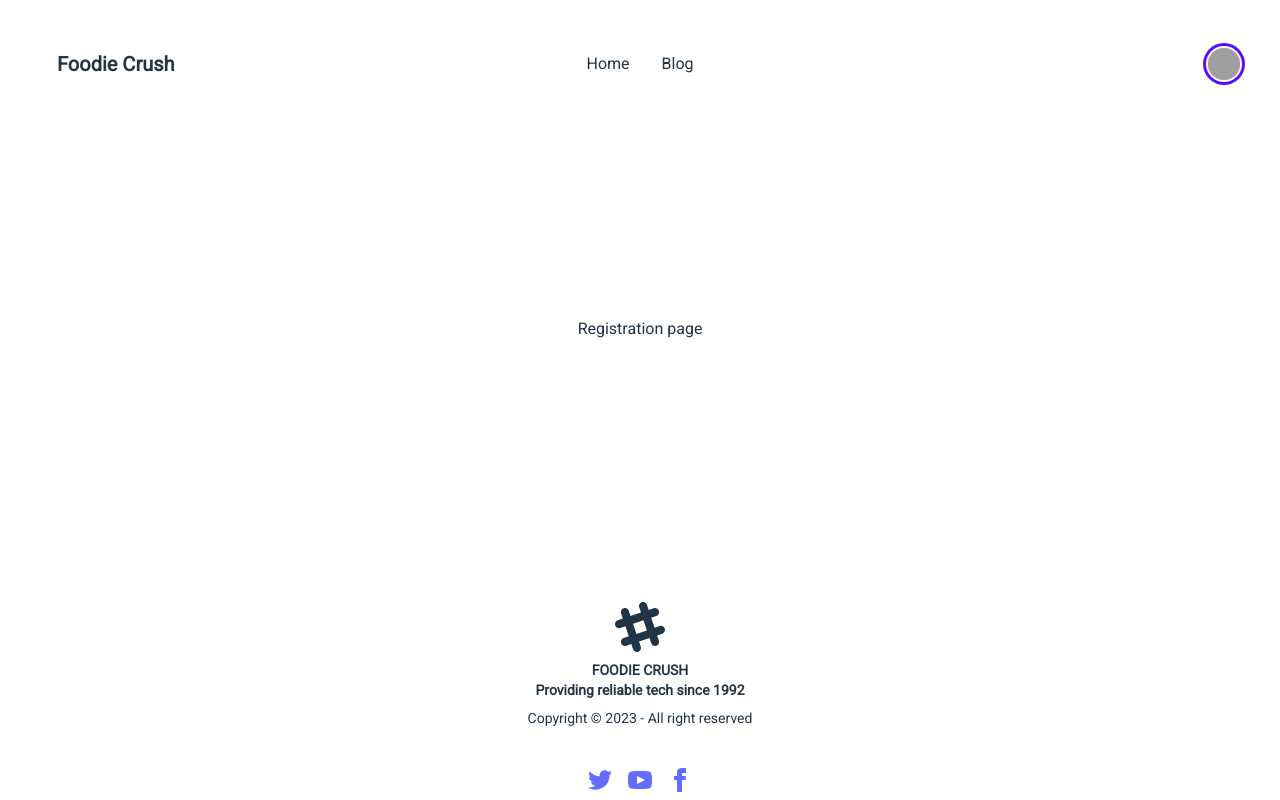
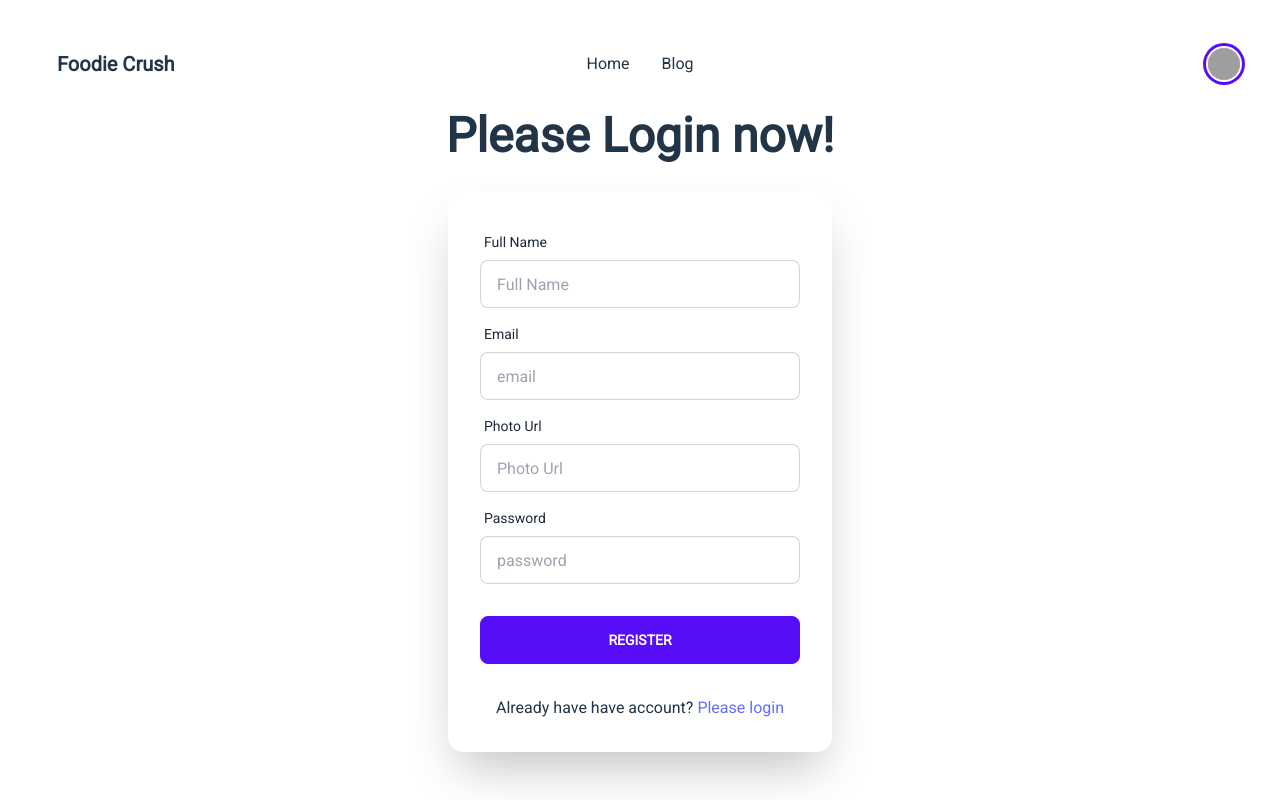
Before and after one commit to rahim-uddin-jsr/chef-recipe-hunter-client, a React (Vite) app: page /register in a window 1280 px wide. Shown: the top 800 px of the page. Built offline with nearby package versions, Linux system fonts and the light colour scheme; grey boxes are pictures that could not be loaded.

Commit message:
added register page

```diff
--- a/src/Pages/Login/Login.jsx
+++ b/src/Pages/Login/Login.jsx
@@ -2,6 +2,13 @@ import React from "react";
 import { Link } from "react-router-dom";
 
 const Login = () => {
+  const handelLogin = (e) => {
+    e.preventDefault();
+    const form = e.target;
+    const email = form.email.value;
+    const password = form.password.value;
+    console.log({ email, password });
+  };
   return (
     <div className="hero bg-base-100">
       <div className="hero-content flex-col">
@@ -9,13 +16,14 @@ const Login = () => {
           <h1 className="text-5xl font-bold mb-4">Please Login now!</h1>
         </div>
         <div className="card flex-shrink-0 w-full max-w-sm shadow-2xl bg-base-100">
-          <div className="card-body">
+          <form onSubmit={handelLogin} className="card-body">
             <div className="form-control">
               <label className="label">
                 <span className="label-text">Email</span>
               </label>
               <input
-                type="text"
+                name="email"
+                type="email"
                 placeholder="email"
                 className="input input-bordered"
               />
@@ -25,7 +33,8 @@ const Login = () => {
                 <span className="label-text">Password</span>
               </label>
               <input
-                type="text"
+                name="password"
+                type="password"
                 placeholder="password"
                 className="input input-bordered"
               />
@@ -41,10 +50,10 @@ const Login = () => {
             <div className="mt-6">
               <span>
                 Don't have any account?
-                <Link to="/register">Please Register</Link>
+                <Link to="/register"> Please Register</Link>
               </span>
             </div>
-          </div>
+          </form>
         </div>
       </div>
     </div>
--- a/src/Pages/Registration/Registration.jsx
+++ b/src/Pages/Registration/Registration.jsx
@@ -1,9 +1,85 @@
 import React from "react";
+import { Link } from "react-router-dom";
 
 const Registration = () => {
+  const handelRegister = (e) => {
+    e.preventDefault();
+    const form = e.target;
+    const name = form.fullName.value;
+    const email = form.email.value;
+    const photoUrl = form.photoUrl.value;
+    const password = form.password.value;
+    console.log({ email, password });
+  };
   return (
-    <div>
-      <h2>Registration page</h2>
+    <div className="hero bg-base-100">
+      <div className="hero-content flex-col">
+        <div className="text-center">
+          <h1 className="text-5xl font-bold mb-4">Please Login now!</h1>
+        </div>
+        <div className="card flex-shrink-0 w-full max-w-sm shadow-2xl bg-base-100">
+          <form onSubmit={handelRegister} className="card-body">
+            <div className="form-control">
+              <label className="label">
+                <span className="label-text">Full Name</span>
+              </label>
+              <input
+                name="fullName"
+                type="text"
+                placeholder="Full Name"
+                className="input input-bordered"
+              />
+            </div>
+            <div className="form-control">
+              <label className="label">
+                <span className="label-text">Email</span>
+              </label>
+              <input
+                name="email"
+                type="email"
+                placeholder="email"
+                className="input input-bordered"
+              />
+            </div>
+            <div className="form-control">
+              <label className="label">
+                <span className="label-text">Photo Url</span>
+              </label>
+              <input
+                name="photoUrl"
+                type="url"
+                placeholder="Photo Url"
+                className="input input-bordered"
+              />
+            </div>
+            <div className="form-control">
+              <label className="label">
+                <span className="label-text">Password</span>
+              </label>
+              <input
+                name="password"
+                type="password"
+                placeholder="password"
+                className="input input-bordered"
+              />
+            </div>
+            <div className="form-control mt-6">
+              <button className="btn btn-primary">Register</button>
+            </div>
+            {/* <label className="label mt-6">
+              <a href="#" className="label-text-alt link link-hover">
+                Forgot password?
+              </a>
+            </label> */}
+            <div className="mt-6">
+              <span>
+                Already have have account?
+                <Link to="/login"> Please login</Link>
+              </span>
+            </div>
+          </form>
+        </div>
+      </div>
     </div>
   );
 };
```
